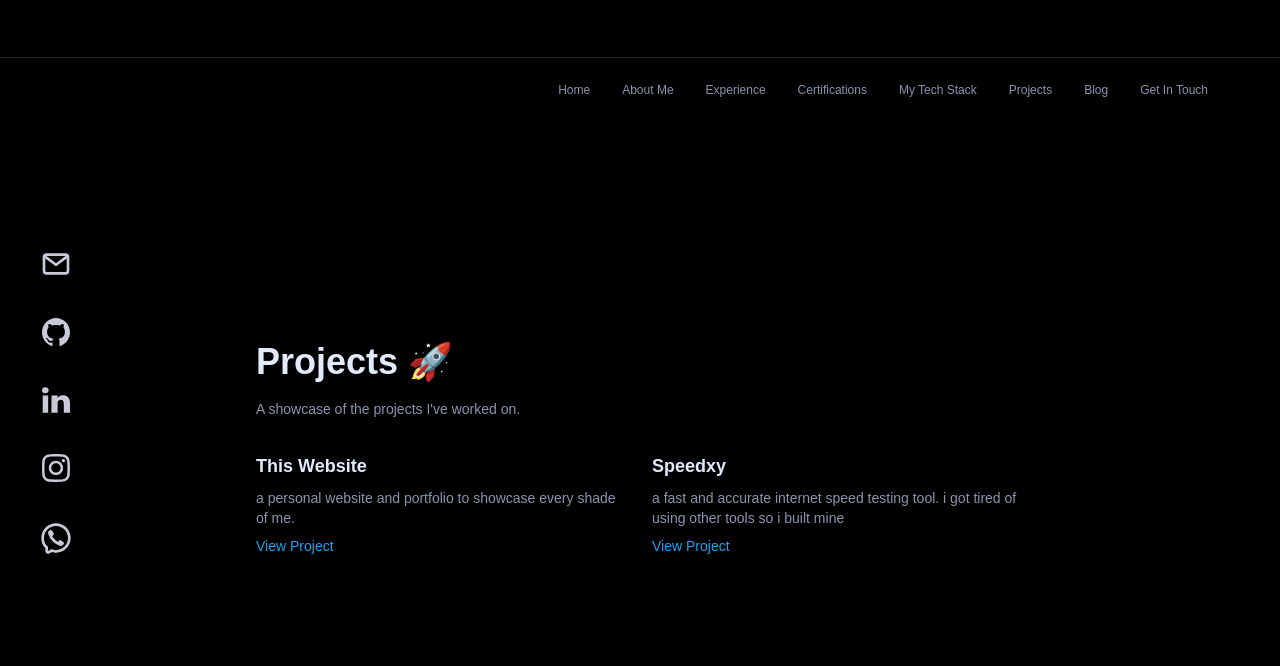
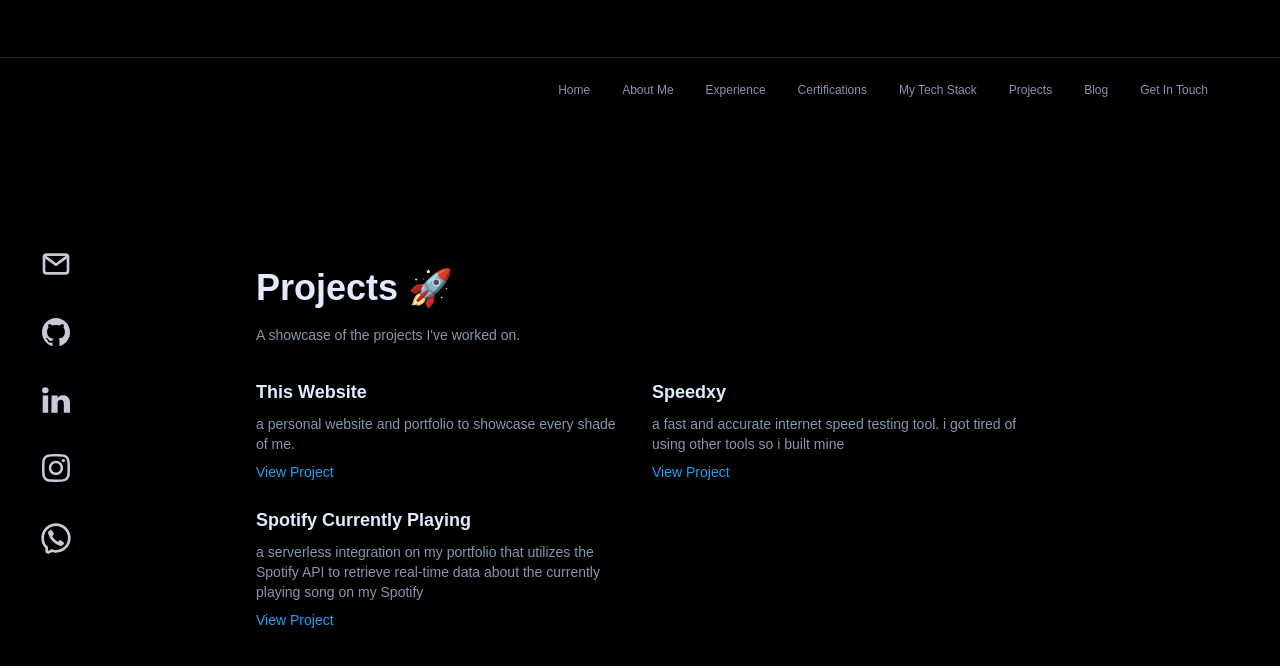
Before and after one commit to thesegunonakoya/portfolio, a React (Vite) app: page /projects in a window 1280 px wide. Shown: the top 666 px of the page. Built offline with nearby package versions, Linux system fonts and the light colour scheme; a web font is replaced by a local one.

Commit message:
adjusted projects

```diff
--- a/src/pages/Projects.jsx
+++ b/src/pages/Projects.jsx
@@ -4,7 +4,7 @@ const Projects = () => {
   const projects = [
     { name: "This Website", description: "a personal website and portfolio to showcase every shade of me.", link: "https://thesegunonakoya.me" },
     { name: "Speedxy", description: "a fast and accurate internet speed testing tool. i got tired of using other tools so i built mine", link: "https://speedxy.syho.site/" },
-    // { name: "Blog CMS", description: "A content management system for creating and managing blog posts with rich text editing and media uploads.", link: "#" },
+    { name: "Spotify Currently Playing", description: "a serverless integration on my portfolio that utilizes the Spotify API to retrieve real-time data about the currently playing song on my Spotify", link: "https://github.com/thesegunonakoya/spotify-currently-playing" },
     // { name: "Chat Application", description: "A real-time chat application with WebSocket integration for instant messaging.", link: "#" },
     // { name: "Task Manager", description: "A task management tool to organize and prioritize tasks with deadlines and reminders.", link: "#" },
   ];
```
